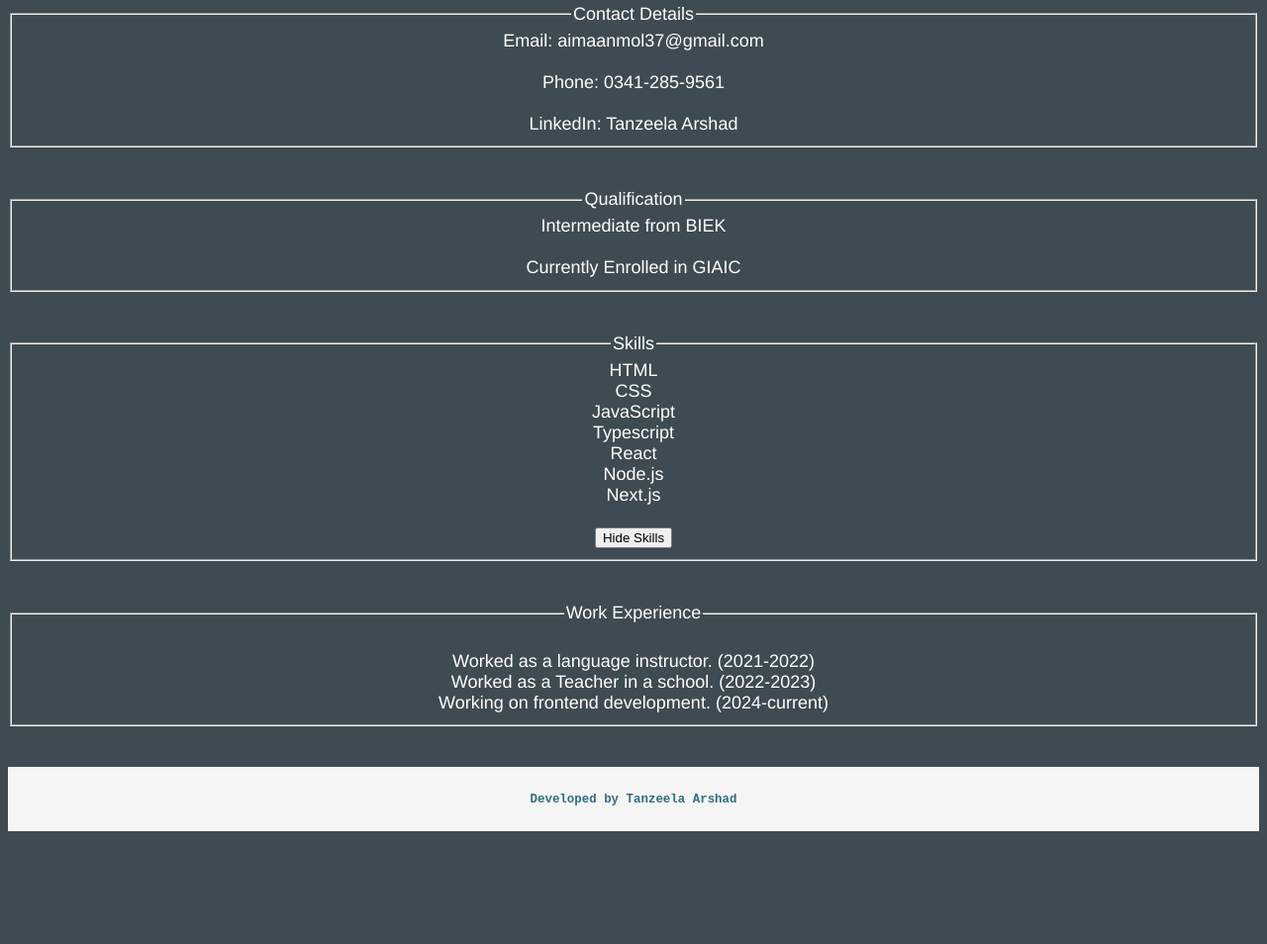
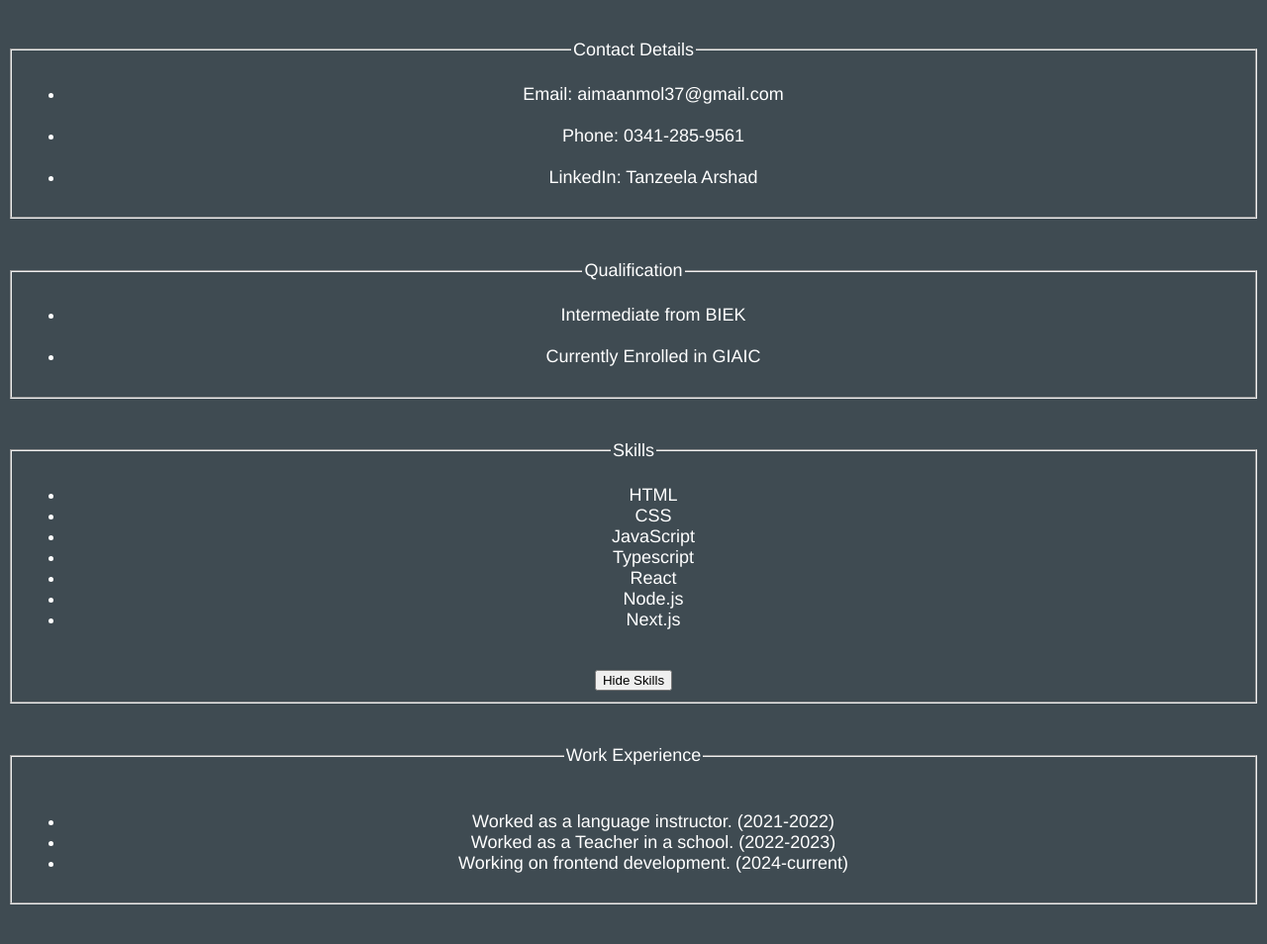
Before and after one commit to 84657890737665/Static-Resume-Builder, a plain HTML site: page index.html in a window 1280 px wide. Shown: the part 360-1314 px from the top of the page at 99% size. Before the commit the page ends 1208 px from the top, so only its background shows below. Drawn offline with Linux system fonts and the light colour scheme.

Commit message:
Update index.html

```diff
--- a/index.html
+++ b/index.html
@@ -21,10 +21,11 @@
     <div>
         <fieldset>
             <legend>Personal Information</legend><br>
-            <section> Name: Tanzeela Arshad </section><br>
-            <section> Father Name: M. Arshad </section><br>
-            <section> Marital Status: Single </section><br>
-            <img src="WhatsApp Image 2024-09-15 at 9.22.43 AM.jpeg" alt="Profile Picture"> <br>
+            <ul>
+            <li> Name: Tanzeela Arshad </li><br>
+            <li> Father Name: M. Arshad </li><br>
+            <li> Marital Status: Single </li><br>
+            <img src="WhatsApp Image 2024-09-15 at 9.22.43 AM.jpeg" alt="Profile Picture"> <br> </ul>
 
         </fieldset>
     </div>
@@ -33,9 +34,10 @@
     <div>
         <fieldset>
             <legend>Contact Details</legend>
-            <section> Email: aimaanmol37@gmail.com </section><br>
-            <section> Phone: 0341-285-9561 </li></i> </section><br>
-            <section> LinkedIn: Tanzeela Arshad </section>
+            <ul>
+            <li> Email: aimaanmol37@gmail.com </li><br>
+            <li> Phone: 0341-285-9561 </li><br>
+            <li> LinkedIn: Tanzeela Arshad </li></ul>
 
         </fieldset>
     </div>
@@ -47,8 +49,9 @@
     <div>
         <fieldset>
             <legend>Qualification</legend>
-            <section> Intermediate from BIEK </section><br>
-            <section> Currently Enrolled in GIAIC </section>
+            <ul>
+            <li> Intermediate from BIEK </li><br>
+            <li> Currently Enrolled in GIAIC </li></ul>
 
         </fieldset>
     </div>
@@ -59,18 +62,19 @@
         <div>
             <fieldset>
                 <legend>Skills</legend>
-
-                    <section> HTML </section>
-                    <section> CSS </section>
-                    <section> JavaScript </section>
-                    <section> Typescript </section>
-                    <section>  React </section>
-                    <section> Node.js </section>
-                    <section> Next.js </section>
+                    <ul>
+                    <li> HTML </li>
+                    <li> CSS </li>
+                    <li> JavaScript </li>
+                    <li> Typescript </li>
+                    <li>  React </li>
+                    <li> Node.js </li>
+                    <li> Next.js </li></ul>
                     <br>
 
                     <div class="togglecontainer">
                     <input type="button" value="Hide Skills" id="togglebutton" class="togglebutton">
+
             </fieldset>
         </div>
 
@@ -81,10 +85,10 @@
         <fieldset>
             <legend>Work Experience</legend>
             <label for="workexperience"></label><br>
-
-                <section>Worked as a language instructor. (2021-2022)</section>
-                <section>Worked as a Teacher in a school. (2022-2023)</section>
-                <section>Working on frontend development. (2024-current)</section>
+                <ul>
+                <li>Worked as a language instructor. (2021-2022)</li>
+                <li>Worked as a Teacher in a school. (2022-2023)</li>
+                <li>Working on frontend development. (2024-current)</li></ul>
 
         </fieldset>
     </div>
```
